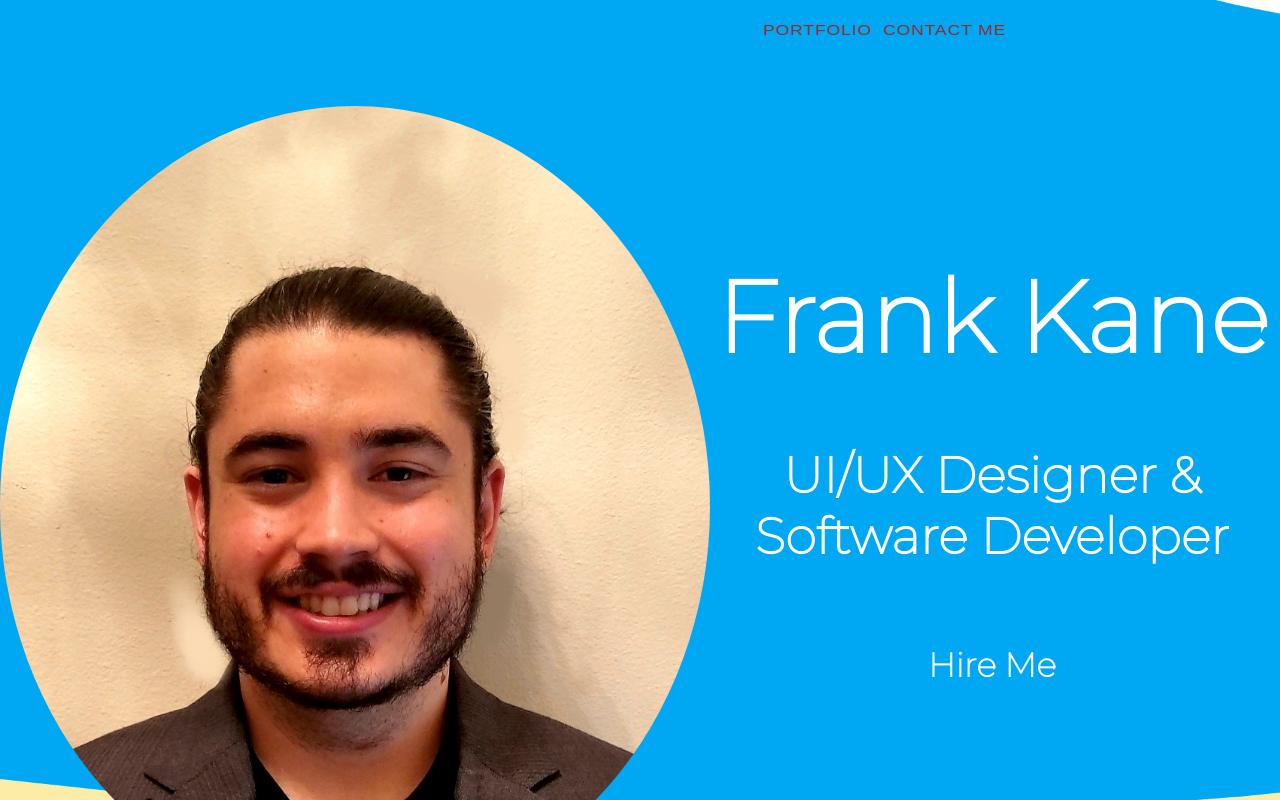
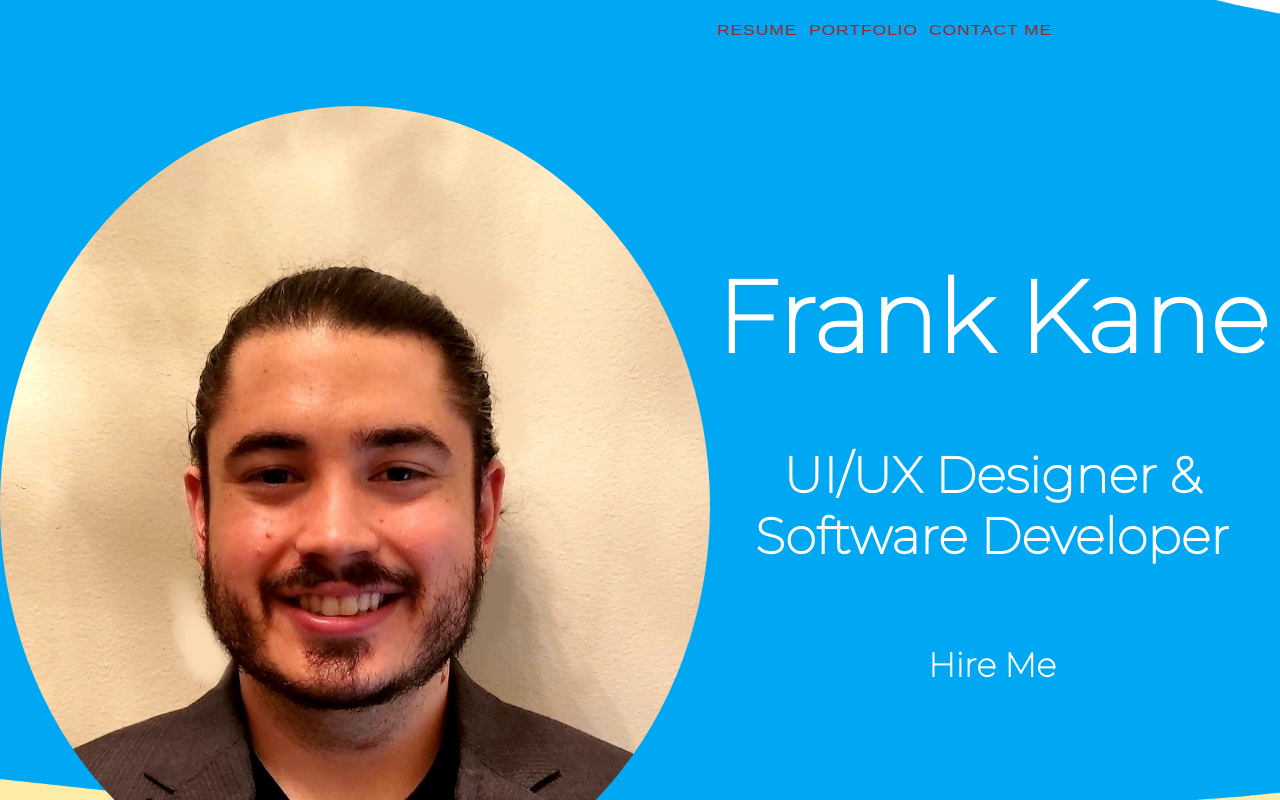
Before and after one commit to frank-kane/web-portfolio-2, a React (Create React App) app: page / in a window 1280 px wide. Shown: the top 800 px of the page. Built offline with nearby package versions, Linux system fonts and the light colour scheme.

Commit message:
resume link

```diff
--- a/src/modules/navbar/navbar.js
+++ b/src/modules/navbar/navbar.js
@@ -7,7 +7,7 @@ const NavBar = (props)=>{
 
     return(
         <div className="navbarWrapper">
-           {/* <div className="border-animation"><h3 className="border-animation__inner">About Me</h3></div>  */}
+           <a href="https://drive.google.com/file/d/1JwnFypQSaAsocRUCcdf5bGmR_TxWCjNb/view?usp=sharing" target="blank"><div className="border-animation"><h3 className="border-animation__inner">Resume</h3></div></a>
            <div onClick={props.scrollToPortfolio}  className="border-animation"><h3 className="border-animation__inner">Portfolio</h3></div>
            <div onClick={props.scrollToEmail} className="border-animation"><h3 className="border-animation__inner">Contact Me</h3></div>
 
```
